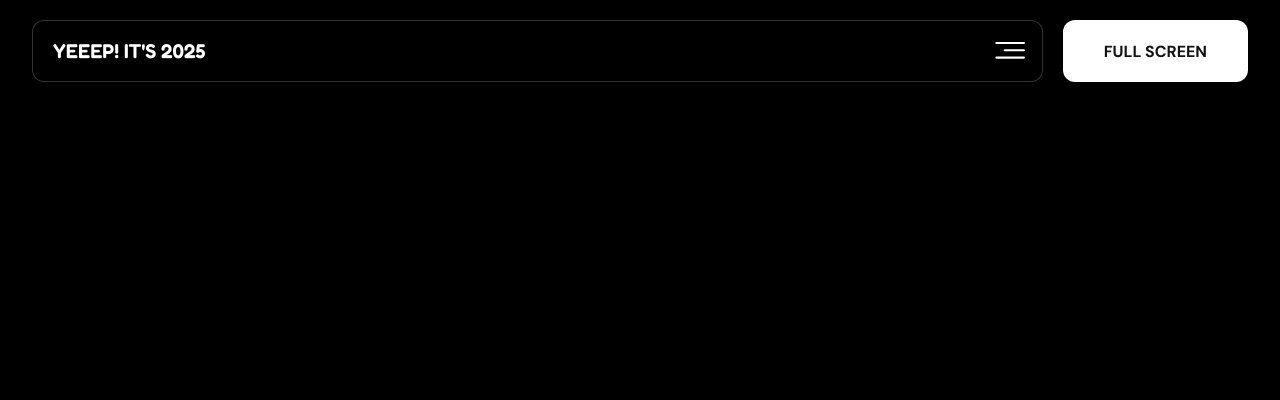
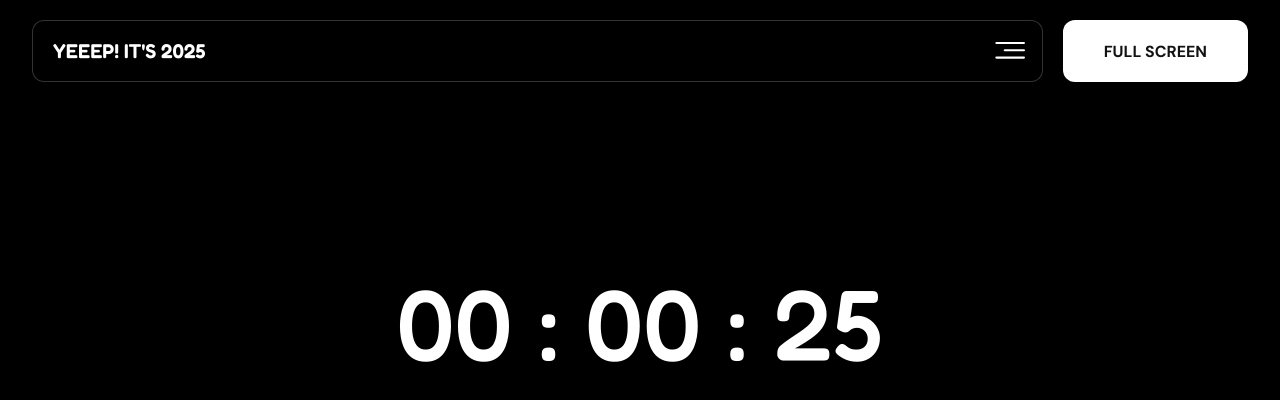
Before and after one commit to Serhii2009/yeeep-newyear, a React (Vite) app: page / in a window 1280 px wide. Shown: the top 400 px of the page. Built offline with nearby package versions, Linux system fonts and the light colour scheme; a web font is replaced by a local one.

Commit message:
added test timer

```diff
--- a/src/components/NavBar/NavBar.css
+++ b/src/components/NavBar/NavBar.css
@@ -107,6 +107,14 @@
 }
 
 .modal-content li {
+  font-family: 'Overpass', sans-serif;
+  font-weight: 400;
+  font-style: normal;
+  text-transform: none;
+  margin: 1rem 0;
+}
+
+.fee {
   font-family: 'Overpass', sans-serif;
   font-weight: 400;
   font-style: normal;
--- a/src/components/NavBar/NavBar.jsx
+++ b/src/components/NavBar/NavBar.jsx
@@ -103,7 +103,10 @@ const NavBar = () => {
                 <li key={index}>
                   {item.path ? (
                     <Link to={item.path} onClick={() => setIsModalOpen(false)}>
-                      <strong>{item.label}:</strong> {item.info}
+                      <p className="fee">
+                        {' '}
+                        <strong>{item.label}:</strong> {item.info}
+                      </p>
                     </Link>
                   ) : (
                     <>
--- /dev/null
+++ b/src/components/TimerCounter/TimerCounter.css
@@ -0,0 +1,62 @@
+.timer {
+  margin-top: 218px;
+  margin-bottom: 288px;
+  text-align: center;
+}
+
+.timer-message {
+  font-family: 'Fredoka', serif;
+  font-size: 55px;
+  font-weight: 500;
+}
+
+.timer-numbers {
+  font-family: 'Fredoka', serif;
+  font-size: 55px;
+  font-weight: 500;
+}
+
+@media only screen and (min-width: 768px) {
+  .timer {
+    margin-top: 181px;
+    margin-bottom: 261px;
+    text-align: center;
+  }
+
+  .timer-message {
+    font-family: 'Fredoka', serif;
+    font-size: 100px;
+    font-weight: 500;
+  }
+
+  .timer-numbers {
+    font-family: 'Fredoka', serif;
+    font-size: 100px;
+    font-weight: 500;
+  }
+}
+
+@media only screen and (min-width: 1440px) {
+  .timer {
+    margin-top: 224px;
+    margin-bottom: 337px;
+    text-align: center;
+    transition: margin 0.3s ease;
+  }
+
+  .timer.fullscreen {
+    margin-top: 270px;
+  }
+
+  .timer-message {
+    font-family: 'Fredoka', serif;
+    font-size: 120px;
+    font-weight: 500;
+  }
+
+  .timer-numbers {
+    font-family: 'Fredoka', serif;
+    font-size: 120px;
+    font-weight: 500;
+  }
+}
--- /dev/null
+++ b/src/components/TimerCounter/TimerCounter.jsx
@@ -0,0 +1,114 @@
+// import { useState, useEffect } from 'react'
+
+// const TimerCounter = () => {
+//   const calculateTimeLeft = () => {
+//     const now = new Date()
+//     const nextYear = new Date(now.getFullYear() + 1, 0, 1, 0, 0, 0) // 1 січня наступного року
+//     const difference = nextYear - now
+
+//     if (difference > 0) {
+//       const days = Math.floor(difference / (1000 * 60 * 60 * 24))
+//       const hours = Math.floor((difference / (1000 * 60 * 60)) % 24)
+//       const minutes = Math.floor((difference / 1000 / 60) % 60)
+//       const seconds = Math.floor((difference / 1000) % 60)
+//       return {
+//         days,
+//         hours,
+//         minutes,
+//         seconds,
+//       }
+//     }
+//     return null
+//   }
+
+//   const [timeLeft, setTimeLeft] = useState(calculateTimeLeft())
+//   const [showMessage, setShowMessage] = useState(false)
+
+//   useEffect(() => {
+//     if (timeLeft) {
+//       const timer = setInterval(() => {
+//         const updatedTimeLeft = calculateTimeLeft()
+//         if (updatedTimeLeft) {
+//           setTimeLeft(updatedTimeLeft)
+//         } else {
+//           setTimeLeft(null)
+//           setShowMessage(true)
+//         }
+//       }, 1000)
+
+//       return () => clearInterval(timer)
+//     }
+//   }, [timeLeft])
+
+//   return (
+//     <div>
+//       {showMessage ? (
+//         <h1>HAPPY NEW YEAR!</h1>
+//       ) : (
+//         <h1>
+//           {timeLeft
+//             ? `${String(timeLeft.days).padStart(2, '0')} : ${String(
+//                 timeLeft.hours
+//               ).padStart(2, '0')} : ${String(timeLeft.minutes).padStart(
+//                 2,
+//                 '0'
+//               )} : ${String(timeLeft.seconds).padStart(2, '0')}`
+//             : '00 : 00 : 00 : 00'}
+//         </h1>
+//       )}
+//     </div>
+//   )
+// }
+
+// export default TimerCounter
+
+import './TimerCounter.css'
+import { useState, useEffect } from 'react'
+import screenfull from 'screenfull'
+
+const TimerCounter = () => {
+  const [timeLeft, setTimeLeft] = useState(30)
+  const [showMessage, setShowMessage] = useState(false)
+  const [isFullScreen, setIsFullScreen] = useState(false)
+
+  useEffect(() => {
+    if (timeLeft > 0) {
+      const timer = setInterval(() => {
+        setTimeLeft((prev) => prev - 1)
+      }, 1000)
+      return () => clearInterval(timer)
+    } else {
+      setShowMessage(true)
+    }
+  }, [timeLeft])
+
+  useEffect(() => {
+    if (screenfull.isEnabled) {
+      const handleFullscreenChange = () => {
+        setIsFullScreen(screenfull.isFullscreen)
+      }
+
+      screenfull.on('change', handleFullscreenChange)
+      return () => screenfull.off('change', handleFullscreenChange)
+    }
+  }, [])
+
+  const formatTime = (seconds) => {
+    const hrs = String(Math.floor(seconds / 3600)).padStart(2, '0')
+    const mins = String(Math.floor((seconds % 3600) / 60)).padStart(2, '0')
+    const secs = String(seconds % 60).padStart(2, '0')
+    return `${hrs} : ${mins} : ${secs}`
+  }
+
+  return (
+    <div className={`timer ${isFullScreen ? 'fullscreen' : ''}`}>
+      {showMessage ? (
+        <h1 className="timer-message">HELLO!</h1>
+      ) : (
+        <h1 className="timer-numbers">{formatTime(timeLeft)}</h1>
+      )}
+    </div>
+  )
+}
+
+export default TimerCounter
--- a/src/index.css
+++ b/src/index.css
@@ -10,7 +10,8 @@
 }
 
 body {
-  min-height: 100vh;
+  height: 100vh;
+  overflow: hidden;
 }
 
 a {
--- a/src/pages/MainPage.jsx
+++ b/src/pages/MainPage.jsx
@@ -1,5 +1,11 @@
+import TimerCounter from '../components/TimerCounter/TimerCounter'
+
 const MainPage = () => {
-  return <div></div>
+  return (
+    <div>
+      <TimerCounter />
+    </div>
+  )
 }
 
 export default MainPage
```
